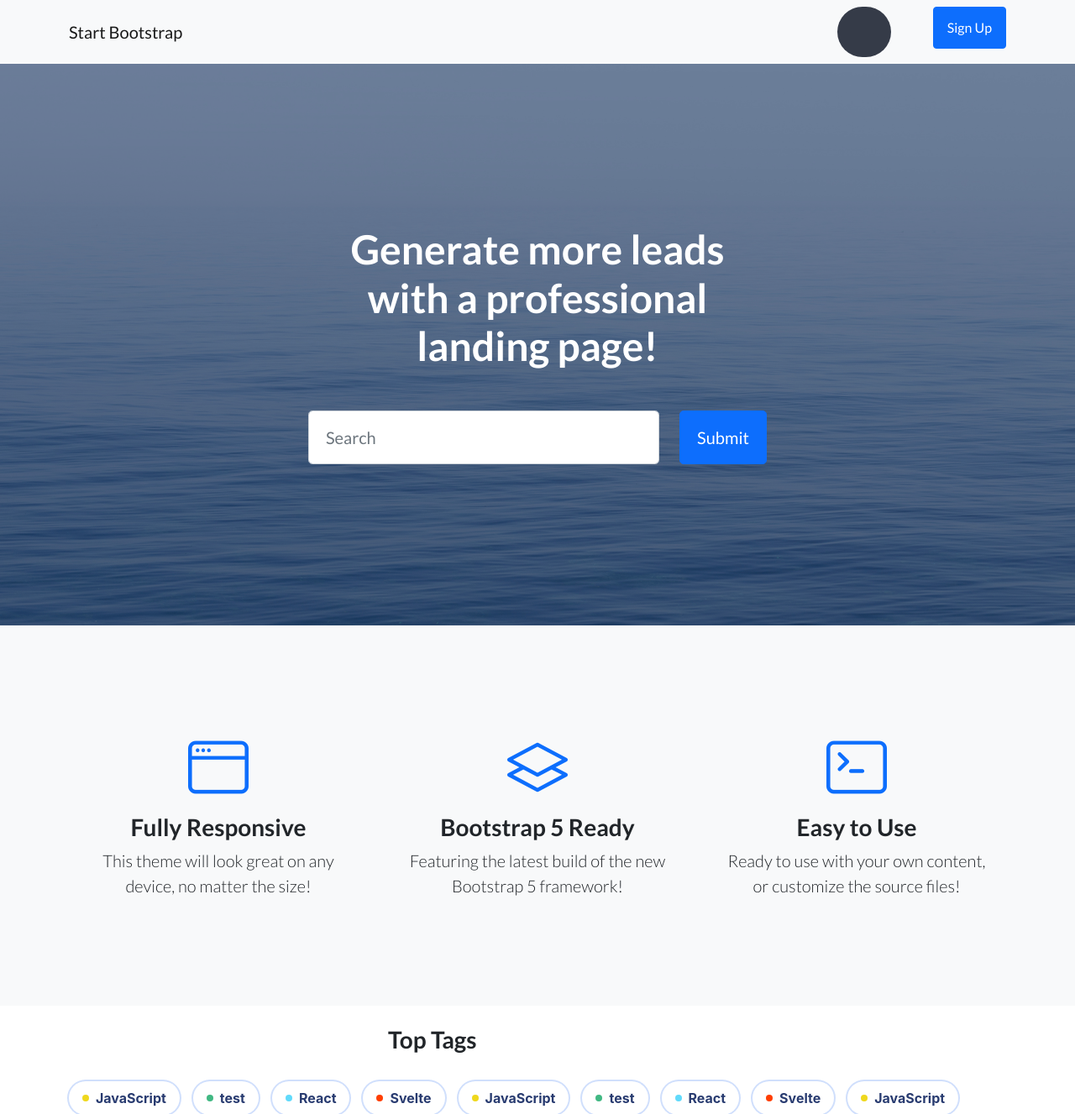
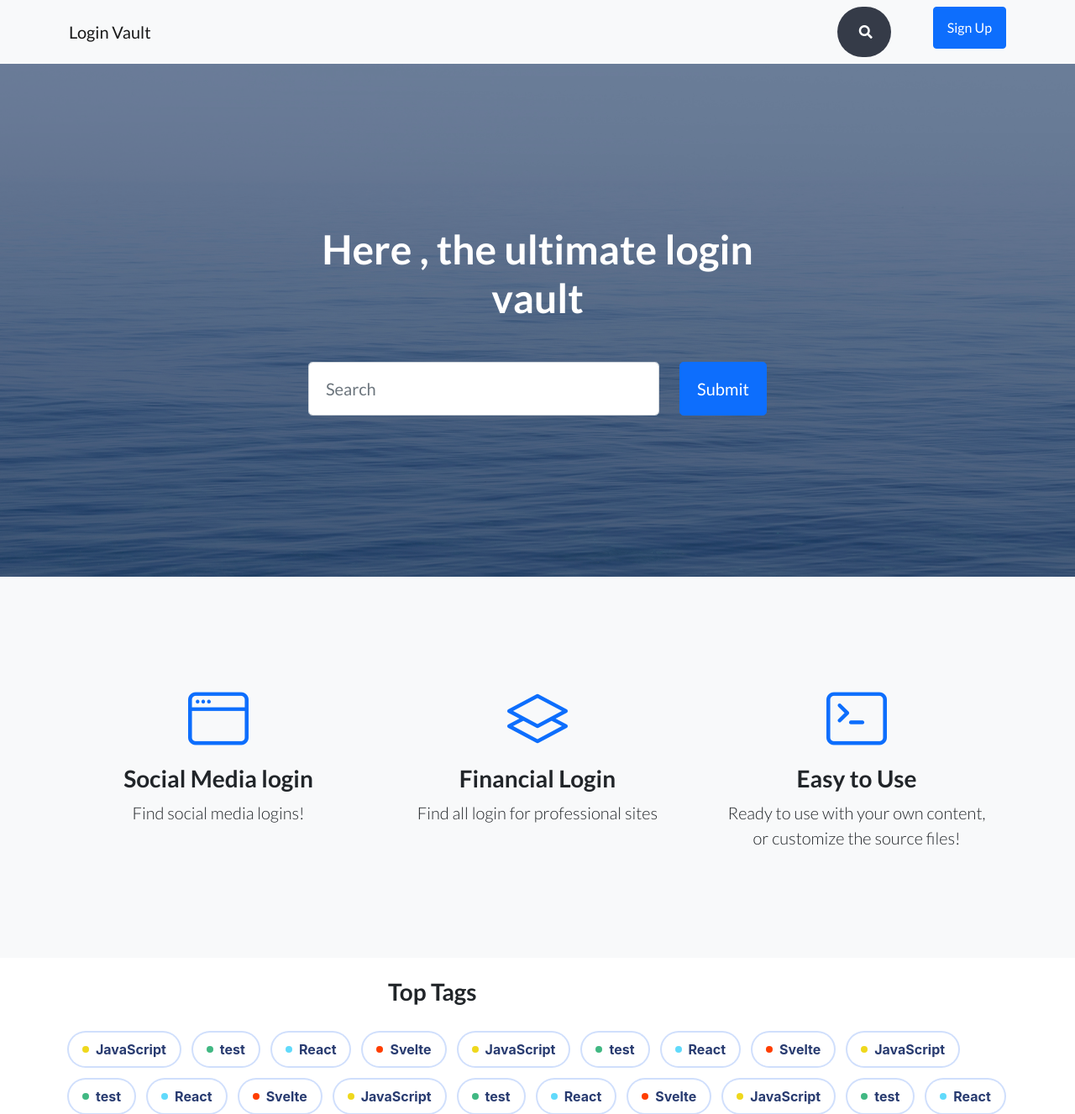
Before and after one commit to DigantaBiswas/login_vault, a Django app: page / in a window 1280 px wide. Shown: the top 1327 px of the page at 84% size. Run offline with Django 3.2, Linux system fonts and the light colour scheme; some libraries are stand-ins or nearby versions.

Commit message:
updated design

```diff
--- a/base/templates/base/base.html
+++ b/base/templates/base/base.html
@@ -14,6 +14,7 @@
             <title>Landing Page - Start Bootstrap Theme</title>
             <!-- Favicon-->
             <link rel="icon" type="image/x-icon" href='{% static "assets/favicon.ico" %}'/>
+            <link href="https://cdnjs.cloudflare.com/ajax/libs/font-awesome/5.15.3/css/all.min.css" rel="stylesheet"/>
             <!-- Bootstrap icons-->
             <link href="https://cdn.jsdelivr.net/npm/bootstrap-icons@1.5.0/font/bootstrap-icons.css" rel="stylesheet"
                   type="text/css"/>
@@ -22,6 +23,7 @@
                   rel="stylesheet" type="text/css"/>
             <!-- Core theme CSS (includes Bootstrap)-->
             <link href="{% static 'css/styles.css' %}" rel="stylesheet"/>
+
             <link href="{% static 'base.css' %}" rel="stylesheet"/>
             {% block extra_css %}{% endblock %}
         </head>
@@ -33,10 +35,10 @@
         <nav class="navbar navbar-light bg-light static-top">
             <div class="container">
 
-                <a class="navbar-brand" href="#!">Start Bootstrap</a>
+                <a class="navbar-brand" href="#!">Login Vault</a>
 
 
-                <div class="d-flex justify-content-center h-100">
+                <div class="d-flex justify-content-center ">
                     <div class="searchbar">
                         <input class="search_input" type="text" name="" placeholder="Search...">
                         <a href="#" class="search_icon"><i class="fas fa-search"></i></a>
--- a/base/templates/base/login_vault_home.html
+++ b/base/templates/base/login_vault_home.html
@@ -11,7 +11,7 @@
                 <div class="col-xl-6">
                     <div class="text-center text-white">
                         <!-- Page heading-->
-                        <h1 class="mb-5">Generate more leads with a professional landing page!</h1>
+                        <h1 class="mb-5">Here , the ultimate login vault</h1>
                         <!-- Signup form-->
                         <!-- * * * * * * * * * * * * * * *-->
                         <!-- * * SB Forms Contact Form * *-->
@@ -66,15 +66,15 @@
                 <div class="col-lg-4">
                     <div class="features-icons-item mx-auto mb-5 mb-lg-0 mb-lg-3">
                         <div class="features-icons-icon d-flex"><i class="bi-window m-auto text-primary"></i></div>
-                        <h3>Fully Responsive</h3>
-                        <p class="lead mb-0">This theme will look great on any device, no matter the size!</p>
+                        <h3>Social Media login</h3>
+                        <p class="lead mb-0">Find social media logins!</p>
                     </div>
                 </div>
                 <div class="col-lg-4">
                     <div class="features-icons-item mx-auto mb-5 mb-lg-0 mb-lg-3">
                         <div class="features-icons-icon d-flex"><i class="bi-layers m-auto text-primary"></i></div>
-                        <h3>Bootstrap 5 Ready</h3>
-                        <p class="lead mb-0">Featuring the latest build of the new Bootstrap 5 framework!</p>
+                        <h3>Financial Login</h3>
+                        <p class="lead mb-0">Find all login for professional sites </p>
                     </div>
                 </div>
                 <div class="col-lg-4">
```
Also changed, not shown: blog/static/css/home.css (+0 -11 lines).
